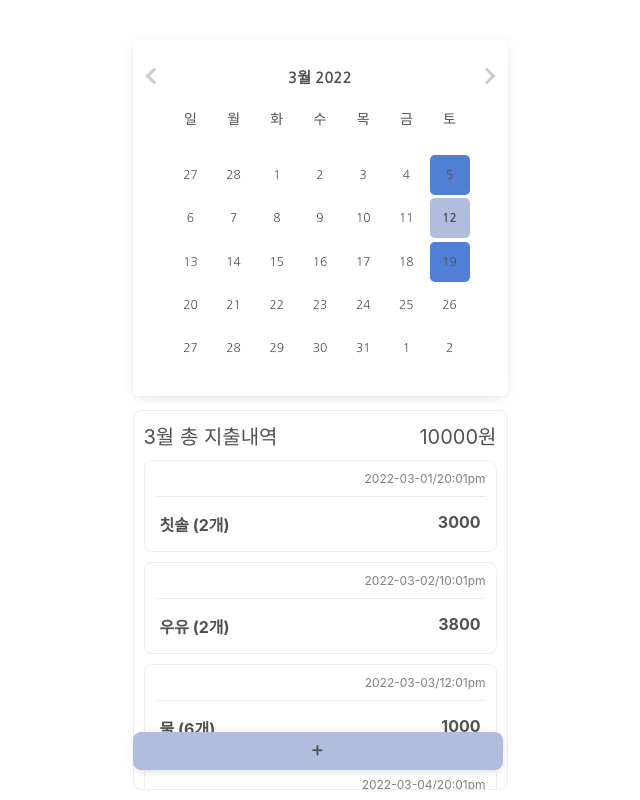
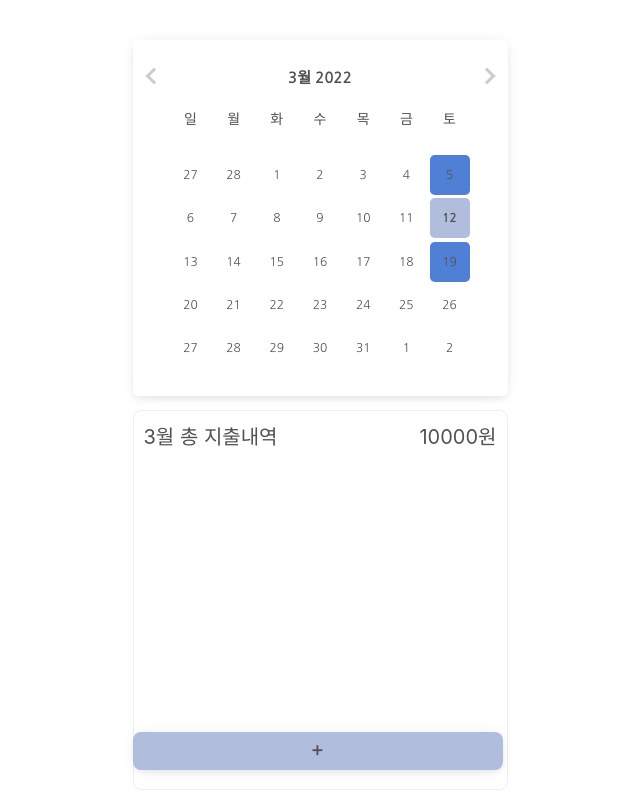
Before and after one commit to 22sook00/accountBook, a React (Create React App) app: page / in a window 1280 px wide. Shown: the whole page, without its empty margins (320-960 px from the left). Built offline with nearby package versions, Linux system fonts and the light colour scheme.

Commit message:
Install redux-toolkit

```diff
--- a/package.json
+++ b/package.json
@@ -20,6 +20,7 @@
     "react-hook-form": "^7.28.0",
     "react-redux": "^7.2.6",
     "react-scripts": "5.0.0",
+    "reduxjs-toolkit-persist": "^7.2.1",
     "typescript": "^4.6.2",
     "web-vitals": "^2.1.4"
   },
--- a/src/components/Forms/AddForm/AddForm.tsx
+++ b/src/components/Forms/AddForm/AddForm.tsx
@@ -65,7 +65,7 @@ const AddForm: FC<Props> = ({ setIsOpen }) => {
   useEffect(() => {
     console.log("formData?", formData);
     if (formData) {
-      dispatch(setSubmitOrderForm(formData));
+      dispatch(setSubmitOrderForm({ buyItemArr: formData }));
     }
   }, [dispatch, formData]);
 
--- a/src/components/Lists/Lists.tsx
+++ b/src/components/Lists/Lists.tsx
@@ -1,4 +1,6 @@
 import React from "react";
+import { useSelector } from "react-redux";
+import { IAddForm } from "../../interface/formInterface/IAddForm";
 import "./lists.css";
 
 const paymentDatas = [
@@ -41,20 +43,27 @@ const paymentDatas = [
 ];
 
 const Lists = () => {
+  const orderList = useSelector(
+    (state: { addOrderForm: IAddForm }) => state.addOrderForm.buyItemArr
+  );
+
   return (
     <section className="payment-list-section-style">
       <div className="ttl-amount-style">
         <h1>{3}월 총 지출내역 </h1> <h1>10000원</h1>
       </div>
-      {paymentDatas.map((buying) => {
+      {orderList &&
+        orderList?.map((buying) => {
           return (
-          <article key={buying.id}>
+            <article key={buying.item}>
               <div className="payment-list-article-style">
-              <p>{buying.createAt}</p>
+                <p>
+                  {buying.orderDate}[ {buying.orderTime} ]
+                </p>
                 <div className="line-style" />
                 <div className="flex-style">
                   <h4>
-                  {buying.name} ({buying.quantity}개)
+                    {buying.item} ({buying.quantity}개)
                   </h4>
                   <h4>{buying.price}</h4>
                 </div>
--- a/src/interface/formInterface/IAddForm.ts
+++ b/src/interface/formInterface/IAddForm.ts
@@ -1,4 +1,7 @@
 export interface IAddForm {
+  buyItemArr: Array<IAddItems>;
+}
+export interface IAddItems {
   item: string;
   category: string;
   quantity: number;
--- a/src/slices/addFormSlice.ts
+++ b/src/slices/addFormSlice.ts
@@ -3,19 +3,14 @@ import { IAddForm } from "../interface/formInterface/IAddForm";
 import { RootState } from "../store";
 
 const initialState: IAddForm = {
-  item: "",
-  category: "",
-  quantity: 0,
-  price: "",
-  orderDate: "",
-  orderTime: "",
+  buyItemArr: [],
 };
 
 export const addFormSlice = createSlice({
   name: "addOrderForm",
   initialState,
   reducers: {
-    setSubmitOrderForm: (state, action: PayloadAction<any>) => {
+    setSubmitOrderForm: (state, action: PayloadAction<IAddForm>) => {
       return {
         ...state,
         ...action.payload,
```
Also changed, not shown: 1 other file (tests, documents, lock files or other folders). Lines whose indentation alone changed are shown as unchanged.
